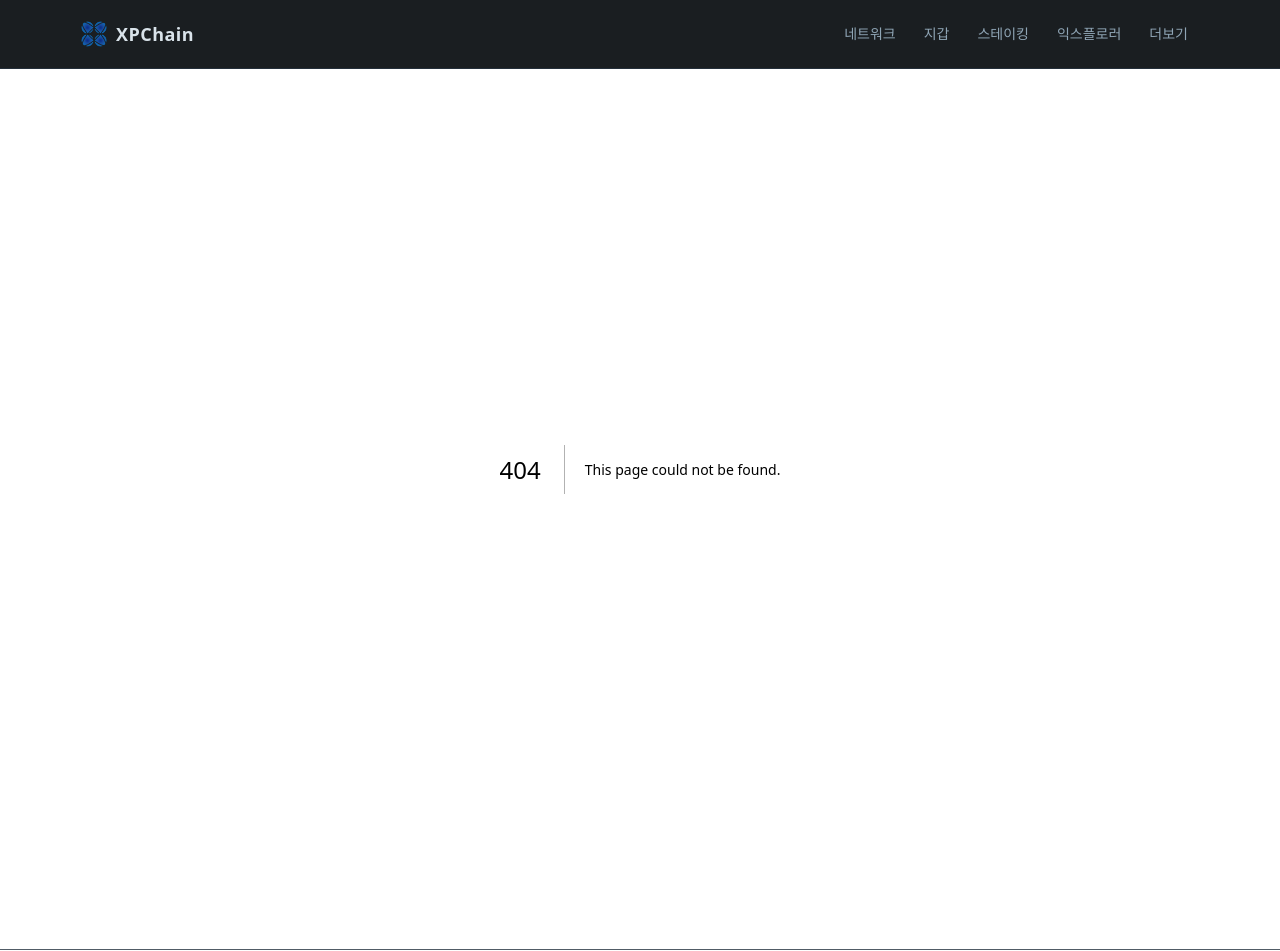
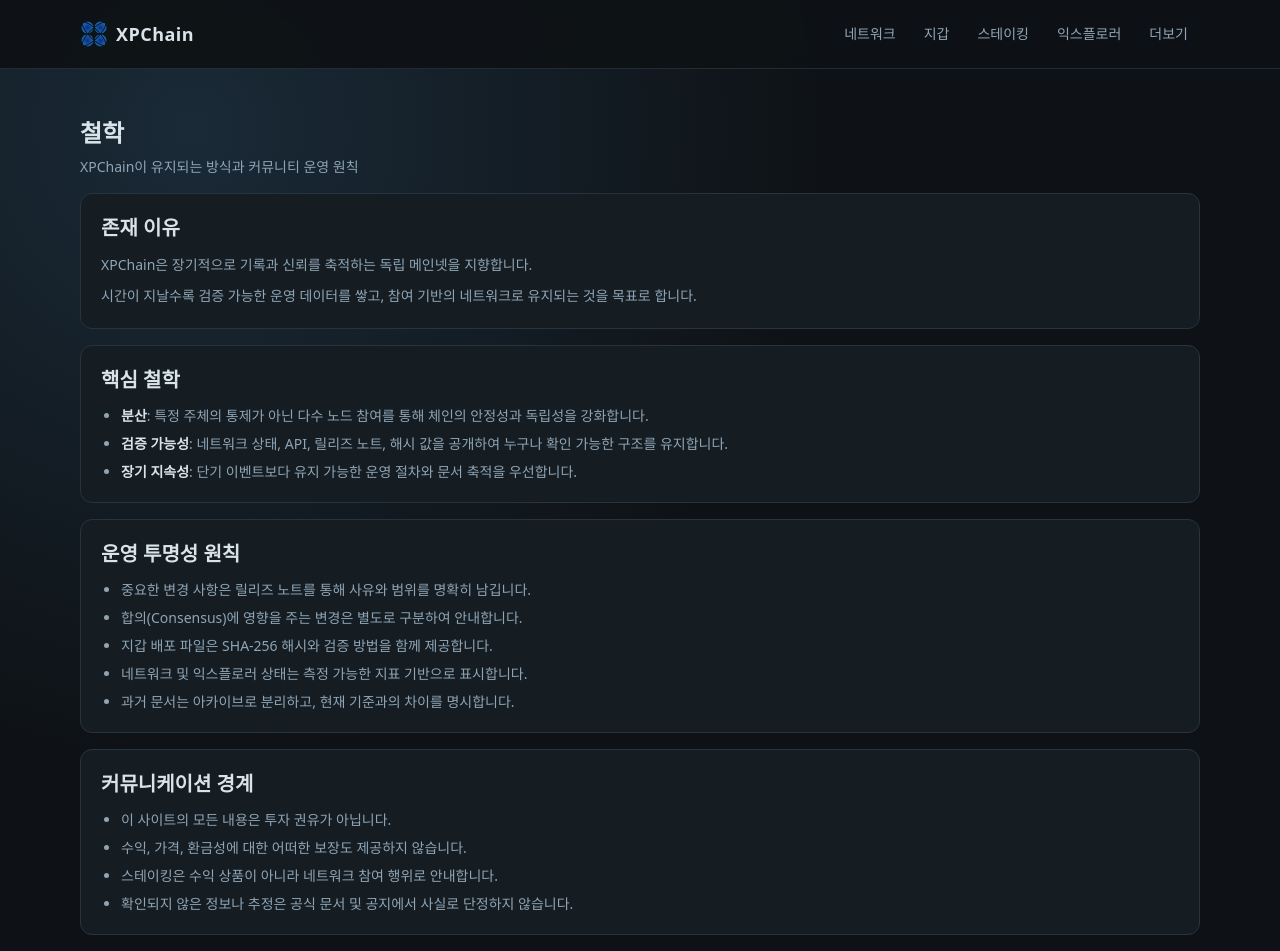
Before and after one commit to arnoldcho/xpchain-web, a Next.js app: page /philosophy in a window 1280 px wide. Before the commit this address had no page. Shown: the top 951 px of the page. Built offline with nearby package versions, Linux system fonts and the light colour scheme.

Commit message:
feat: add philosophy route and align navigation/docs

```diff
--- a/app/docs/page.tsx
+++ b/app/docs/page.tsx
@@ -38,7 +38,7 @@ export default function DocsPage() {
           <ul className="mt-2 list-disc space-y-1 pl-5">
             <li>가격/상장/투자 유도보다 분산성과 장기 지속성을 우선합니다.</li>
             <li>스테이킹은 수익 보장 수단이 아니라 네트워크 참여 수단입니다.</li>
-            <li>투명성 원칙과 공지 이력은 사이트 내 페이지에서 계속 갱신됩니다.</li>
+            <li>철학/투명성 원칙과 공지 이력은 사이트 내 페이지에서 계속 갱신됩니다.</li>
           </ul>
           <p className="mt-4 text-text">운영 문서(요약)</p>
           <ul className="mt-2 list-disc space-y-1 pl-5">
@@ -47,8 +47,8 @@ export default function DocsPage() {
             <li>모니터링: 블록 간격, 피어 연결 수, 마지막 블록 시각을 우선 확인</li>
           </ul>
           <div className="mt-4 flex flex-wrap gap-3">
-            <a href="/transparency" className="text-accent">
-              투명성(운영 원칙) 보기
+            <a href="/philosophy" className="text-accent">
+              철학(운영 원칙/투명성) 보기
             </a>
             <a href="/notices" className="text-accent">
               공지/업데이트 보기
--- /dev/null
+++ b/app/philosophy/page.tsx
@@ -0,0 +1,64 @@
+import { Section } from '@/components/Section';
+
+export default function PhilosophyPage() {
+  return (
+    <Section title="철학" subtitle="XPChain이 유지되는 방식과 커뮤니티 운영 원칙">
+      <div className="space-y-4 text-sm text-text">
+        <div className="panel p-5">
+          <h2 className="text-lg font-semibold text-text sm:text-xl">존재 이유</h2>
+          <div className="mt-3 space-y-2 leading-relaxed text-mute">
+            <p>XPChain은 장기적으로 기록과 신뢰를 축적하는 독립 메인넷을 지향합니다.</p>
+            <p>시간이 지날수록 검증 가능한 운영 데이터를 쌓고, 참여 기반의 네트워크로 유지되는 것을 목표로 합니다.</p>
+          </div>
+        </div>
+
+        <div className="panel p-5">
+          <h2 className="text-lg font-semibold text-text sm:text-xl">핵심 철학</h2>
+          <ul className="mt-3 list-disc space-y-2 pl-5 text-mute">
+            <li>
+              <span className="font-semibold text-text">분산</span>: 특정 주체의 통제가 아닌 다수 노드 참여를 통해 체인의
+              안정성과 독립성을 강화합니다.
+            </li>
+            <li>
+              <span className="font-semibold text-text">검증 가능성</span>: 네트워크 상태, API, 릴리즈 노트, 해시 값을
+              공개하여 누구나 확인 가능한 구조를 유지합니다.
+            </li>
+            <li>
+              <span className="font-semibold text-text">장기 지속성</span>: 단기 이벤트보다 유지 가능한 운영 절차와 문서
+              축적을 우선합니다.
+            </li>
+          </ul>
+        </div>
+
+        <div className="panel p-5">
+          <h2 className="text-lg font-semibold text-text sm:text-xl">운영 투명성 원칙</h2>
+          <ul className="mt-3 list-disc space-y-2 pl-5 text-mute">
+            <li>중요한 변경 사항은 릴리즈 노트를 통해 사유와 범위를 명확히 남깁니다.</li>
+            <li>합의(Consensus)에 영향을 주는 변경은 별도로 구분하여 안내합니다.</li>
+            <li>지갑 배포 파일은 SHA-256 해시와 검증 방법을 함께 제공합니다.</li>
+            <li>네트워크 및 익스플로러 상태는 측정 가능한 지표 기반으로 표시합니다.</li>
+            <li>과거 문서는 아카이브로 분리하고, 현재 기준과의 차이를 명시합니다.</li>
+          </ul>
+        </div>
+
+        <div className="panel p-5">
+          <h2 className="text-lg font-semibold text-text sm:text-xl">커뮤니케이션 경계</h2>
+          <ul className="mt-3 list-disc space-y-2 pl-5 text-mute">
+            <li>이 사이트의 모든 내용은 투자 권유가 아닙니다.</li>
+            <li>수익, 가격, 환금성에 대한 어떠한 보장도 제공하지 않습니다.</li>
+            <li>스테이킹은 수익 상품이 아니라 네트워크 참여 행위로 안내합니다.</li>
+            <li>확인되지 않은 정보나 추정은 공식 문서 및 공지에서 사실로 단정하지 않습니다.</li>
+          </ul>
+        </div>
+
+        <div className="panel p-5">
+          <h2 className="text-lg font-semibold text-text sm:text-xl">XPChain과 응용 서비스</h2>
+          <div className="mt-3 space-y-2 leading-relaxed text-mute">
+            <p>SmartPig 및 XRoutine은 XPChain을 활용한 첫 번째 실사용 사례입니다.</p>
+            <p>XPChain은 특정 서비스에 종속되지 않으며, 여러 응용이 연결될 수 있는 독립 네트워크로 존재합니다.</p>
+          </div>
+        </div>
+      </div>
+    </Section>
+  );
+}
--- a/app/transparency/page.tsx
+++ b/app/transparency/page.tsx
@@ -1,16 +1,5 @@
-import { Section } from '@/components/Section';
+import { redirect } from 'next/navigation';
 
-export default function TransparencyPage() {
-  return (
-    <Section title="투명성" subtitle="운영 원칙 및 커뮤니케이션 경계">
-      <div className="panel p-5 text-sm text-text">
-        <ul className="list-disc space-y-2 pl-5">
-          <li>이 사이트의 모든 내용은 투자 권유가 아닙니다.</li>
-          <li>수익, 가격, 환금성에 대한 어떠한 보장도 제공하지 않습니다.</li>
-          <li>XPChain은 커뮤니티 기반으로 유지/개선됩니다.</li>
-          <li>핵심 우선순위는 분산성과 네트워크 안정성입니다.</li>
-        </ul>
-      </div>
-    </Section>
-  );
+export default function TransparencyRedirectPage() {
+  redirect('/philosophy');
 }
--- a/components/Navbar.tsx
+++ b/components/Navbar.tsx
@@ -23,7 +23,7 @@ const navGroups: NavGroup[] = [
       { href: '/docs', label: '문서' },
       { href: '/build', label: '빌드' },
       { href: '/community', label: '커뮤니티' },
-      { href: '/transparency', label: '투명성' }
+      { href: '/philosophy', label: '철학' }
     ]
   }
 ];
```
Also changed, not shown: 1 other file (tests, documents, lock files or other folders).
